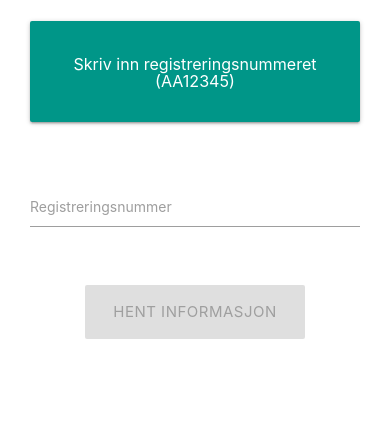
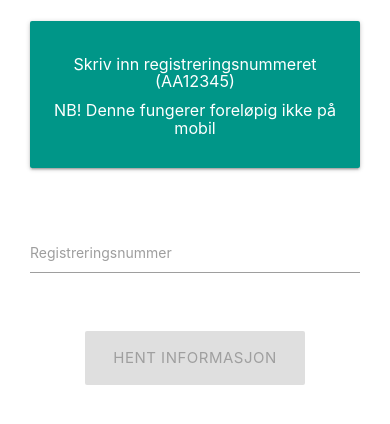
Before and after one commit to w3bdesign/Statens-Vegvesen, a plain HTML site: page index.html in a window 390 px wide. Drawn offline with nearby package versions, Linux system fonts and the light colour scheme.

Commit message:
Testing for mobile

```diff
--- a/index.html
+++ b/index.html
@@ -27,6 +27,7 @@
                     </div>
                     <div class="show-on-small hide-on-med-and-up">
                         <h6 class="center-align white-text">Skriv inn registreringsnummeret (AA12345)</h6>
+                        <h6 class="center-align white-text">NB! Denne fungerer foreløpig ikke på mobil</h6>
                     </div>
                 </div>
             </div>
```
